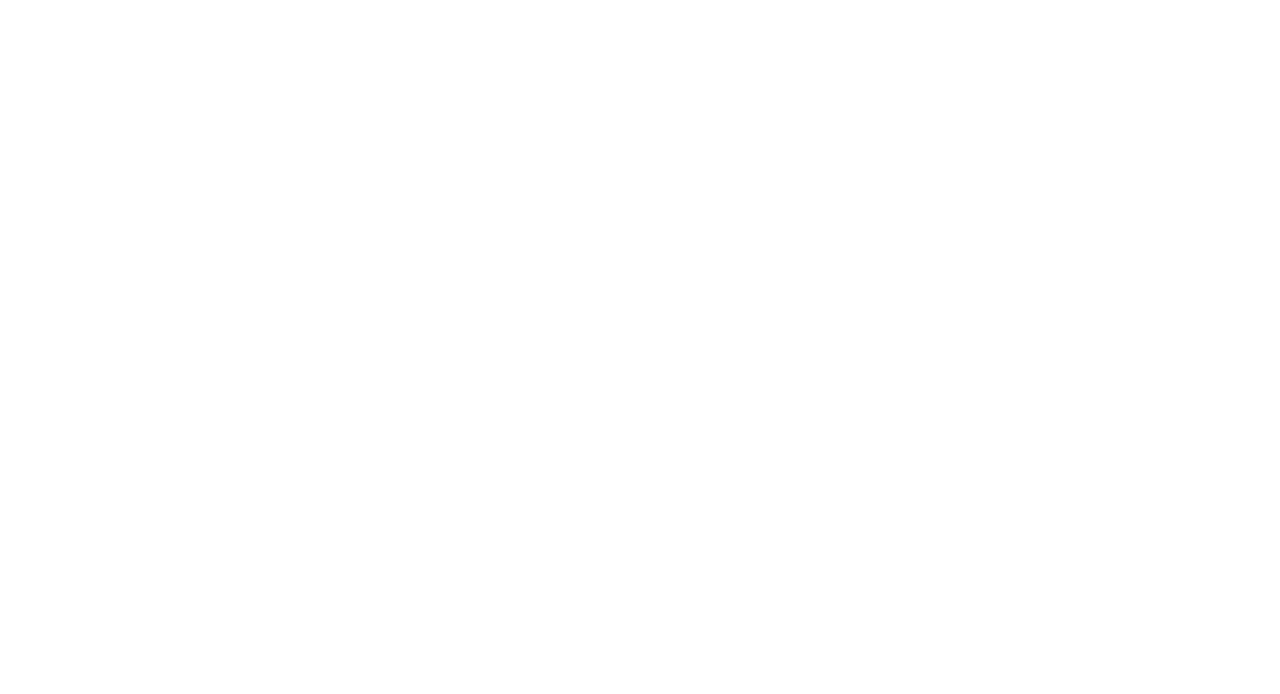
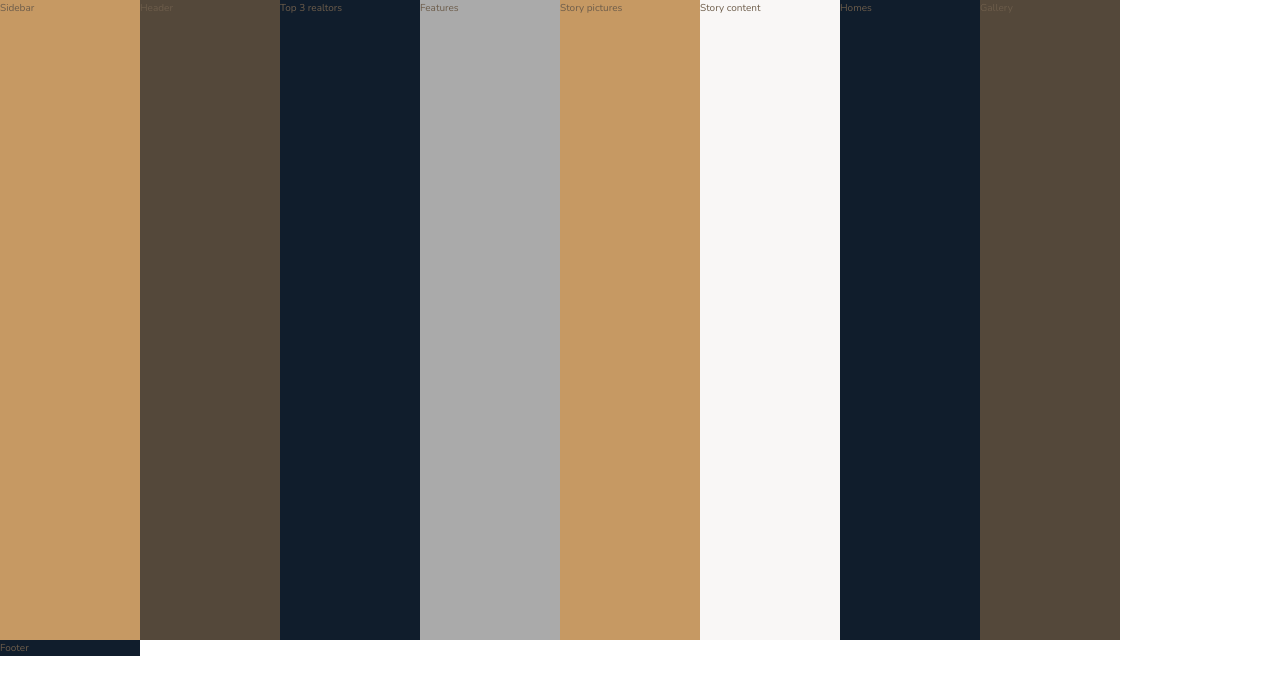
Before and after one commit to ESSODillon/Nexter, a website: page index.html in a window 1280 px wide. Drawn offline with nearby package versions, Linux system fonts and the light colour scheme; files that its build step writes are made by us from their sources.

Commit message:
Overall layout update 1

```diff
--- a/index.html
+++ b/index.html
@@ -12,6 +12,40 @@
         <title>nexter &mdash; your home, your freedom</title>
     </head>
     <body class="container">
+        <div class="sidebar">
+            Sidebar
+        </div>
 
+        <header class="header">
+            Header
+        </header>
+
+        <div class="realtors">
+            Top 3 realtors
+        </div>
+
+        <section class="features">
+            Features
+        </section>
+
+        <div class="story__pictures">
+            Story pictures
+        </div>
+
+        <div class="story__content">
+            Story content
+        </div>
+
+        <section class="homes">
+            Homes
+        </section>
+
+        <section class="gallery">
+            Gallery
+        </section>
+
+        <footer class="footer">
+            Footer
+        </footer>
     </body>
 </html>
--- a/package.json
+++ b/package.json
@@ -5,7 +5,7 @@
   "main": "index.js",
   "scripts": {
     "watch:sass": "node-sass sass/main.scss css/style.css -w",
-    "devserver": "live-server",
+    "devserver": "live-server --browser=firefox",
     "start": "npm-run-all --parallel devserver watch:sass",
 
     "compile:sass": "node-sass sass/main.scss css/style.comp.css",
--- a/sass/_base.scss
+++ b/sass/_base.scss
@@ -1,15 +1,41 @@
 // COLOR VARIABLES
 $color-primary: #c69963;
-$color-primary-dark: #B28451;
+$color-primary-dark: #b28451;
 
 $color-secondary: #101d2c;
 
 $color-grey-light-1: #f9f7f6;
 $color-grey-light-2: #aaa;
 
-$color-grey-dark-1: #54483A;
-$color-grey-dark-2: #6D5D4B;
+$color-grey-dark-1: #54483a;
+$color-grey-dark-2: #6d5d4b;
 
 // FONT VARIABLES
-$font-primary: 'Nunito', sans-serif;
-$font-display: 'Josefin Sans', sans-serif;
+$font-primary: "Nunito", sans-serif;
+$font-display: "Josefin Sans", sans-serif;
+
+*,
+*::before,
+*::after {
+  margin: 0;
+  padding: 0;
+  box-sizing: inherit;
+}
+
+html {
+  box-sizing: border-box;
+  font-size: 62.5%; // 10px/16px = 62.5% -> 1rem = 10px
+}
+
+body {
+  font-family: $font-primary;
+  color: $color-grey-dark-2;
+  font-weight: 300;
+  line-height: 1.6;
+}
+
+.container {
+  display: grid;
+  grid-template-rows: 80vh min-content 40vw repeat(3, min-content);
+  grid-template-columns: repeat(8, 14rem);
+}
--- a/sass/_features.scss
+++ b/sass/_features.scss
@@ -0,0 +1,3 @@
+.features {
+  background-color: $color-grey-light-2;
+}
--- a/sass/_footer.scss
+++ b/sass/_footer.scss
@@ -0,0 +1,3 @@
+.footer {
+  background-color: $color-secondary;
+}
--- a/sass/_gallery.scss
+++ b/sass/_gallery.scss
@@ -0,0 +1,3 @@
+.gallery {
+  background-color: $color-grey-dark-1;
+}
--- a/sass/_header.scss
+++ b/sass/_header.scss
@@ -0,0 +1,3 @@
+.header {
+  background-color: $color-grey-dark-1;
+}
--- a/sass/_homes.scss
+++ b/sass/_homes.scss
@@ -0,0 +1,3 @@
+.homes {
+  background-color: $color-secondary;
+}
--- a/sass/_realtors.scss
+++ b/sass/_realtors.scss
@@ -0,0 +1,3 @@
+.realtors {
+  background-color: $color-secondary;
+}
--- a/sass/_sidebar.scss
+++ b/sass/_sidebar.scss
@@ -0,0 +1,3 @@
+.sidebar {
+  background-color: $color-primary;
+}
--- a/sass/_story.scss
+++ b/sass/_story.scss
@@ -0,0 +1,9 @@
+.story {
+  &__pictures {
+    background-color: $color-primary;
+  }
+
+  &__content {
+    background-color: $color-grey-light-1;
+  }
+}
```
Also changed, not shown: css/style.css (added), 1 other file.
